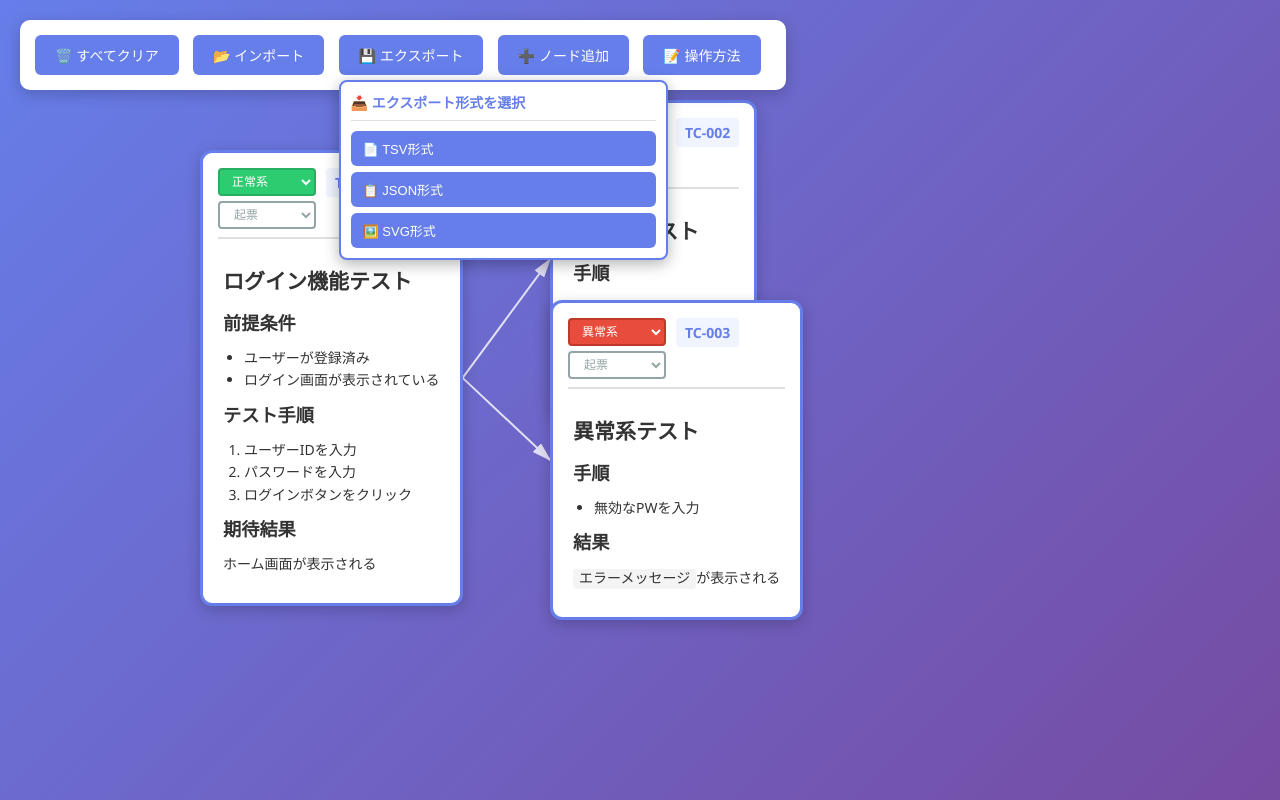
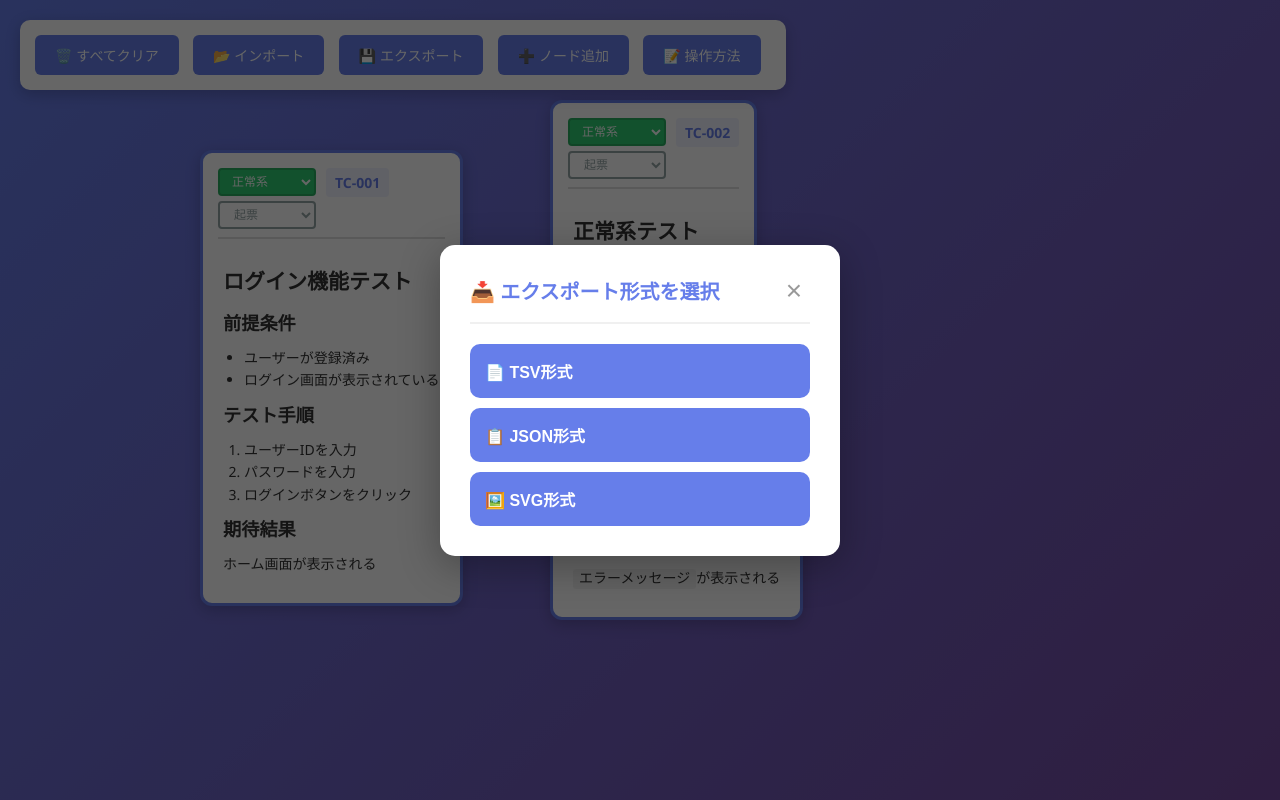
Before and after one commit to KagenoMoheji/llm_challenge, a plain HTML site: page docdmap/app.html in a window 1280 px wide. Both pictures are taken after a click on the button "💾 エクスポート". Drawn offline with nearby package versions, Linux system fonts and the light colour scheme.

Commit message:
スマホ版でエクスポートできないのは出力形式の選択画面を表示できてないからなので修正

```diff
--- a/docdmap/app.html
+++ b/docdmap/app.html
@@ -816,49 +816,89 @@
         }
 
         /* エクスポートメニュー */
-        .export-menu {
+        /* エクスポートメニュー（モーダル） */
+        .export-modal-overlay {
+            display: none;
             position: fixed;
+            top: 0;
+            left: 0;
+            right: 0;
+            bottom: 0;
+            background: rgba(0, 0, 0, 0.6);
+            z-index: 2000;
+            align-items: center;
+            justify-content: center;
+        }
+
+        .export-modal-overlay.show {
+            display: flex;
+        }
+
+        .export-modal-content {
             background: white;
-            border: 2px solid #667eea;
-            border-radius: 8px;
-            box-shadow: 0 4px 15px rgba(0, 0, 0, 0.3);
-            z-index: 10000;
-            min-width: 180px;
-            display: none;
-            padding: 10px;
-        }
-
-        .export-menu.show {
-            display: block;
-        }
-
-        .export-menu h4 {
-            margin: 0 0 10px 0;
+            border-radius: 15px;
+            padding: 30px;
+            max-width: 400px;
+            width: 90%;
+            box-shadow: 0 10px 40px rgba(0, 0, 0, 0.3);
+            position: relative;
+        }
+
+        .export-modal-header {
+            display: flex;
+            justify-content: space-between;
+            align-items: center;
+            margin-bottom: 20px;
+            padding-bottom: 15px;
+            border-bottom: 2px solid #f0f0f0;
+        }
+
+        .export-modal-header h4 {
+            margin: 0;
             color: #667eea;
-            font-size: 14px;
-            padding-bottom: 8px;
-            border-bottom: 1px solid #e0e0e0;
-        }
-
-        .export-menu button {
+            font-size: 20px;
+        }
+
+        .export-modal-close {
+            background: none;
+            border: none;
+            font-size: 28px;
+            cursor: pointer;
+            color: #999;
+            width: 32px;
+            height: 32px;
+            display: flex;
+            align-items: center;
+            justify-content: center;
+            border-radius: 50%;
+            transition: all 0.2s;
+        }
+
+        .export-modal-close:hover {
+            background: #f0f0f0;
+            color: #667eea;
+        }
+
+        .export-modal-body button {
             width: 100%;
             background: #667eea;
             color: white;
             border: none;
-            border-radius: 6px;
-            padding: 8px 12px;
+            border-radius: 10px;
+            padding: 15px;
             cursor: pointer;
-            font-size: 13px;
+            font-size: 16px;
+            font-weight: bold;
             transition: background 0.2s;
-            margin-bottom: 6px;
+            margin-bottom: 10px;
             text-align: left;
         }
 
-        .export-menu button:last-child {
+        .export-modal-body button:last-child {
             margin-bottom: 0;
         }
 
-        .export-menu button:hover {
+        .export-modal-body button:hover {
             background: #5568d3;
         }
     </style>
@@ -922,11 +962,19 @@
         <div class="context-menu-item delete" id="deleteConnection">🗑️ 接続を削除</div>
     </div>
 
-    <div id="exportMenu" class="export-menu">
-        <h4>📥 エクスポート形式を選択</h4>
-        <button id="exportTsvBtn">📄 TSV形式</button>
-        <button id="exportJsonBtn">📋 JSON形式</button>
-        <button id="exportSvgBtn">🖼️ SVG形式</button>
+    <!-- エクスポートメニュー（モーダル） -->
+    <div class="export-modal-overlay" id="exportModal">
+        <div class="export-modal-content">
+            <div class="export-modal-header">
+                <h4>📥 エクスポート形式を選択</h4>
+                <button class="export-modal-close" id="exportModalCloseBtn">×</button>
+            </div>
+            <div class="export-modal-body">
+                <button id="exportTsvBtn">📄 TSV形式</button>
+                <button id="exportJsonBtn">📋 JSON形式</button>
+                <button id="exportSvgBtn">🖼️ SVG形式</button>
+            </div>
+        </div>
     </div>
 
     <script>
@@ -939,7 +987,8 @@
         const exportBtn = document.getElementById('exportBtn');
         const fileInput = document.getElementById('fileInput');
         const contextMenu = document.getElementById('contextMenu');
-        const exportMenu = document.getElementById('exportMenu');
+        const exportModal = document.getElementById('exportModal');
+        const exportModalCloseBtn = document.getElementById('exportModalCloseBtn');
         const deleteNodeBtn = document.getElementById('deleteNode');
         const deleteConnectionBtn = document.getElementById('deleteConnection');
         const exportTsvBtn = document.getElementById('exportTsvBtn');
@@ -2200,26 +2249,34 @@
             fileInput.value = '';
         });
 
-        exportBtn.addEventListener('click', (e) => {
-            const rect = exportBtn.getBoundingClientRect();
-            exportMenu.style.left = rect.left + 'px';
-            exportMenu.style.top = (rect.bottom + 5) + 'px';
-            exportMenu.classList.add('show');
+        exportBtn.addEventListener('click', () => {
+            exportModal.classList.add('show');
+        });
+
+        exportModalCloseBtn.addEventListener('click', () => {
+            exportModal.classList.remove('show');
+        });
+
+        // モーダルオーバーレイクリックで閉じる
+        exportModal.addEventListener('click', (e) => {
+            if (e.target === exportModal) {
+                exportModal.classList.remove('show');
+            }
         });
 
         exportTsvBtn.addEventListener('click', () => {
             exportToTsv();
-            exportMenu.classList.remove('show');
+            exportModal.classList.remove('show');
         });
 
         exportJsonBtn.addEventListener('click', () => {
             exportToJson();
-            exportMenu.classList.remove('show');
+            exportModal.classList.remove('show');
         });
 
         exportSvgBtn.addEventListener('click', () => {
             exportToSvg();
-            exportMenu.classList.remove('show');
+            exportModal.classList.remove('show');
         });
 
         clearBtn.addEventListener('click', () => {
@@ -2259,9 +2316,6 @@
         document.addEventListener('click', (e) => {
             if (!contextMenu.contains(e.target)) {
                 contextMenu.classList.remove('show');
-            }
-            if (!exportMenu.contains(e.target) && !exportBtn.contains(e.target)) {
-                exportMenu.classList.remove('show');
             }
         });
 
@@ -2486,12 +2540,7 @@
         });
 
         exportBtnMobile.addEventListener('click', () => {
-            const rect = exportBtnMobile.getBoundingClientRect();
-            exportMenu.style.left = '50%';
-            exportMenu.style.transform = 'translateX(-50%)';
-            exportMenu.style.bottom = '100px';
-            exportMenu.style.top = 'auto';
-            exportMenu.classList.add('show');
+            exportModal.classList.add('show');
             hamburgerMenu.classList.remove('open');
             menuOverlay.classList.remove('show');
             hamburgerBtn.textContent = '☰ メニュー';
```
